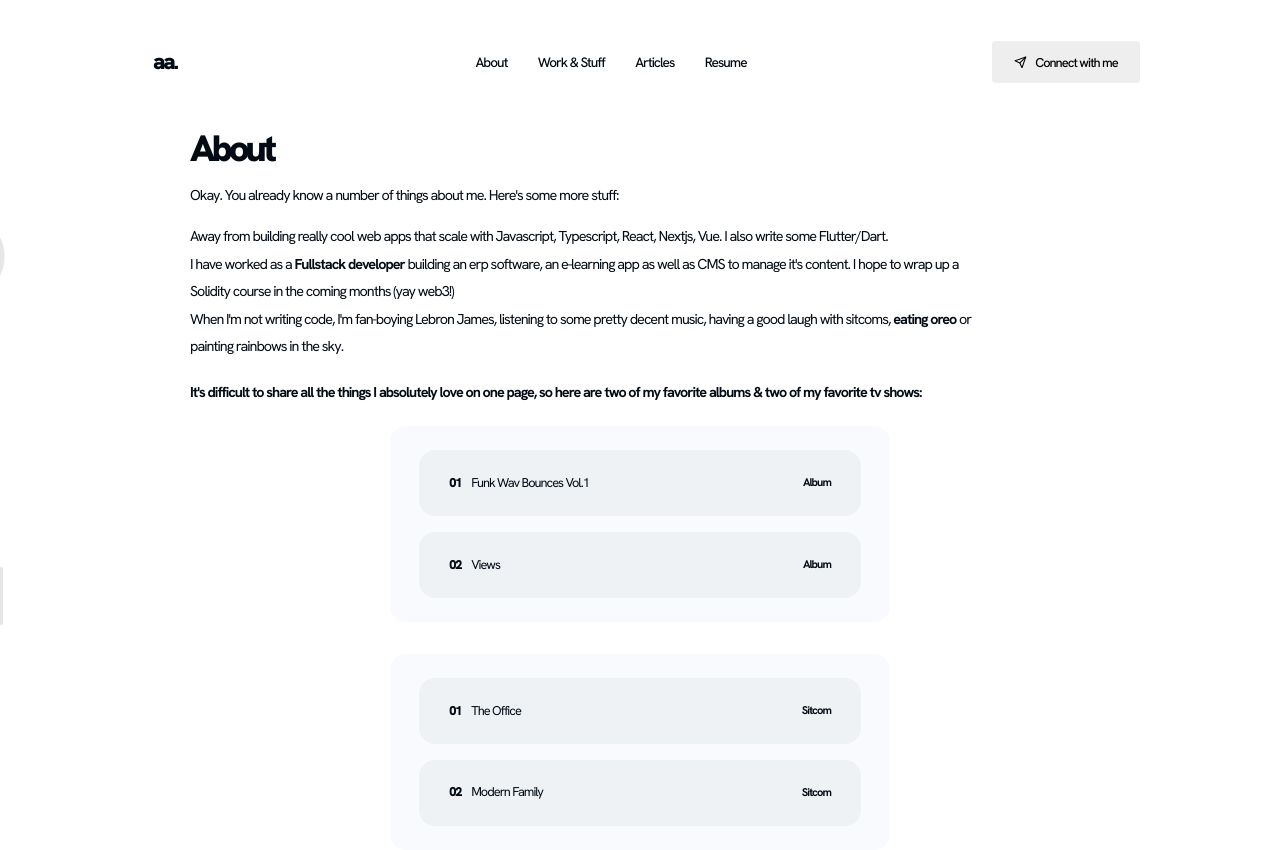
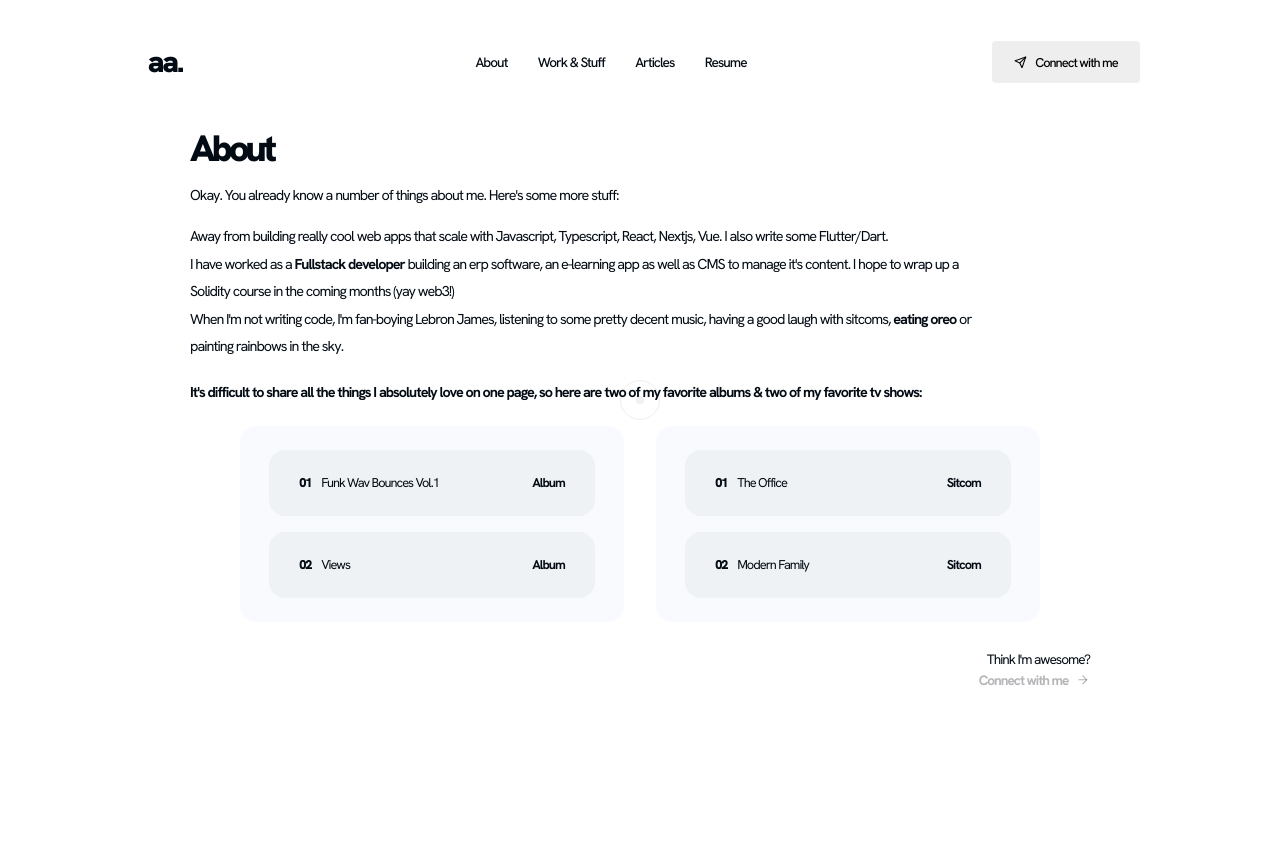
Before and after one commit to sambabib/kittsfolio, a Next.js app: page /about in a window 1280 px wide. After the commit the page ends 800 px from the top, so only its background shows below. Built offline with nearby package versions, Linux system fonts and the light colour scheme.

Commit message:
added cursor && about animations

```diff
--- /dev/null
+++ b/components/cursor.tsx
@@ -0,0 +1,117 @@
+import { useRef, useEffect } from 'react';
+import type { ReactElement } from 'react';
+
+// styles
+import styles from '../styles/cursor.module.scss';
+
+const Cursor = (): ReactElement => {
+  const delay: number = 18;
+
+  const cursorVisible = useRef<boolean>(true);
+  const cursorEnlarged = useRef<boolean>(false);
+
+  if (typeof window !== 'undefined') {
+    //   bypassing window error
+  }
+
+  const endX = useRef<number>(window.innerWidth / 2);
+  const endY = useRef<number>(window.innerHeight / 2);
+
+  const _x = useRef<number>(0);
+  const _y = useRef<number>(0);
+
+  const requestRef = useRef<any>(null);
+
+  const toggleCursorVisibility = (): void => {
+    if (cursorVisible.current) {
+      dotRef.current!.style.opacity = '1';
+      outlineRef.current!.style.opacity = '1';
+    } else {
+      dotRef.current!.style.opacity = '0';
+      outlineRef.current!.style.opacity = '0';
+    }
+  };
+
+  const toggleCursorSize = (): void => {
+    if (cursorEnlarged.current) {
+      dotRef.current!.style.transform = 'translate(-50%, -50%) scale(0.75)';
+      outlineRef.current!.style.transform = 'translate(-50%, -50%) scale(1.5)';
+    } else {
+      dotRef.current!.style.transform = 'translate(-50%, -50%) scale(1)';
+      outlineRef.current!.style.transform = 'translate(-50%, -50%) scale(1)';
+    }
+  };
+
+  const mouseOverEvent = (): void => {
+    cursorEnlarged.current = true;
+    toggleCursorSize();
+  };
+
+  const mouseOutEvent = (): void => {
+    cursorEnlarged.current = false;
+    toggleCursorSize();
+  };
+
+  const mouseEnterEvent = (): void=> {
+    cursorVisible.current = true;
+    toggleCursorVisibility();
+  };
+
+  const mouseLeaveEvent = (): void => {
+    cursorVisible.current = false;
+    toggleCursorVisibility();
+  };
+
+  const mouseMoveEvent = (e: any) => {
+    cursorVisible.current = true;
+    toggleCursorVisibility();
+
+    endX.current = e.pageX;
+    endY.current = e.pageY;
+
+    dotRef.current!.style.top = endY.current + 'px';
+    dotRef.current!.style.left = endX.current + 'px';
+  };
+
+  const animateDotOutline = () => {
+    _x.current += (endX.current - _x.current) / delay;
+    _y.current += (endY.current - _y.current) / delay;
+
+    outlineRef.current!.style.top = _y.current + 'px';
+    outlineRef.current!.style.left = _x.current + 'px';
+
+    requestRef.current = requestAnimationFrame(animateDotOutline);
+  };
+
+  const outlineRef = useRef<HTMLDivElement | null>(null);
+  const dotRef = useRef<HTMLDivElement | null>(null);
+
+  useEffect(() => {
+    document.addEventListener('mousedown', mouseOverEvent);
+    document.addEventListener('mouseup', mouseOutEvent);
+    document.addEventListener('mousemove', mouseMoveEvent);
+    document.addEventListener('mouseenter', mouseEnterEvent);
+    document.addEventListener('mouseleave', mouseLeaveEvent);
+
+    animateDotOutline();
+
+    return () => {
+      document.removeEventListener('mousedown', mouseOverEvent);
+      document.removeEventListener('mouseup', mouseOutEvent);
+      document.removeEventListener('mousemove', mouseMoveEvent);
+      document.removeEventListener('mouseenter', mouseEnterEvent);
+      document.removeEventListener('mouseleave', mouseLeaveEvent);
+
+      cancelAnimationFrame(requestRef.current);
+    };
+  }, []);
+
+  return (
+    <>
+      <div ref={outlineRef} className={styles.cursor__outline}></div>
+      <div ref={dotRef} className={styles.cursor__dot}></div>
+    </>
+  );
+};
+
+export default Cursor;
--- a/components/layout.tsx
+++ b/components/layout.tsx
@@ -2,6 +2,7 @@ import type { ReactElement, ReactNode, ReactChild } from 'react';
 
 // components
 import Navbar from './navbar';
+import Cursor from './cursor';
 
 interface Children {
   children: ReactNode | ReactChild;
@@ -11,6 +12,7 @@ const Layout = ({ children }: Children): ReactElement => {
   return (
     <>
       <Navbar />
+      <Cursor />
       <main>{children}</main>
     </>
   );
--- a/components/navbar.tsx
+++ b/components/navbar.tsx
@@ -1,4 +1,6 @@
 import type { ReactElement } from 'react';
+import { motion, AnimatePresence } from 'framer-motion';
+import Link from 'next/link';
 
 // styles
 import styles from '../styles/navbar.module.scss';
@@ -8,16 +10,36 @@ import { FiSend } from 'react-icons/fi';
 
 const Navbar = (): ReactElement => {
   return (
-    <nav className={styles.nav}>
+    <AnimatePresence>
+      <motion.nav
+        className={styles.nav}
+        initial={{ opacity: 0, y: -50 }}
+        animate={{ opacity: 1, y: 0 }}
+        transition={{
+          ease: 'easeInOut',
+          duration: 1,
+          delay: 1.6,
+        }}
+      >
         <div className={styles.logo__container}>
+          <Link href='/'>
             <p>aa.</p>
+          </Link>
         </div>
         <div className={styles.nav__items}>
           <ul>
+            <Link href='/about'>
               <li>About</li>
+            </Link>
+            <Link href='/work-and-stuff'>
               <li>Work & Stuff</li>
+            </Link>
+            <Link href='/articles'>
               <li>Articles</li>
+            </Link>
+            <Link href='/resume'>
               <li>Resume</li>
+            </Link>
           </ul>
         </div>
         <div className={styles.nav__cta}>
@@ -25,7 +47,8 @@ const Navbar = (): ReactElement => {
             <FiSend /> Connect with me
           </button>
         </div>
-    </nav>
+      </motion.nav>
+    </AnimatePresence>
   );
 };
 
--- a/pages/_app.tsx
+++ b/pages/_app.tsx
@@ -1,20 +1,44 @@
-import '../styles/globals.scss'
+import '../styles/globals.scss';
 import type { ReactElement, ReactNode } from 'react';
 import type { NextPage } from 'next';
-import type { AppProps } from 'next/app'
+import type { AppProps } from 'next/app';
+import { motion } from 'framer-motion';
 
 type NextPageWithLayout = NextPage & {
-  getLayout?: (page: ReactElement) => ReactNode
+  getLayout?: (page: ReactElement) => ReactNode;
+};
+
+type AppPropsWithLayout = AppProps & {
+  Component: NextPageWithLayout;
+};
+
+function MyApp({ Component, pageProps, router }: AppPropsWithLayout) {
+  const getLayout = Component.getLayout ?? ((page) => page);
+
+  return getLayout(
+      <motion.div
+        key={router.route}
+        initial='pageInitial'
+        animate='pageAnimate'
+        exit='pageExit'
+        variants={{
+          pageInitial: {
+            opacity: 0,
+          },
+          pageAnimate: {
+            opacity: 1,
+            transition: {
+              delay: 0.6,
+            },
+          },
+          pageExit: {
+            opacity: 0,
+          },
+        }}
+      >
+        <Component {...pageProps} />
+      </motion.div>
+  );
 }
 
-type AppPropsWithLayout = AppProps & {
-  Component: NextPageWithLayout
-}
-
-function MyApp({ Component, pageProps }: AppPropsWithLayout) {
-  const getLayout = Component.getLayout ?? ((page) => page)
-
-  return getLayout (<Component {...pageProps} />)
-}
-
-export default MyApp
+export default MyApp;
--- a/pages/about.tsx
+++ b/pages/about.tsx
@@ -1,4 +1,6 @@
 import type { ReactElement } from 'react';
+import { motion, AnimatePresence } from 'framer-motion';
+import { FiArrowRight } from 'react-icons/fi';
 
 // components
 import Layout from '../components/layout';
@@ -14,37 +16,82 @@ import { sitcoms } from '../utils/sitcomsUtils';
 
 const About = (): ReactElement => {
   return (
+    <AnimatePresence exitBeforeEnter>
       <div className={styles.about}>
         <div className={styles.about__container}>
-        <h2>About</h2>
+          <motion.h2
+            initial={{ opacity: 0, x: -80 }}
+            animate={{ opacity: 1, x: 0 }}
+            transition={{
+              ease: 'easeInOut',
+              duration: 1,
+              delay: 2.6,
+            }}
+          >
+            About
+          </motion.h2>
           <section className={styles.section}>
-          <p>
-            Okay. You already know a number of things about me. Here's some more
-            stuff: <br />
-          </p>
-          <p>
-            Away from building really cool web apps that scale with Javascript,
-            Typescript, React, Nextjs, Vue. I also write some Flutter/Dart.{' '}
-            <br /> I have worked as a <span>Fullstack developer</span> building
-            an erp software, an e-learning app as well as CMS to manage it's
-            content. I hope to wrap up a Solidity course in the coming months
-            (yay web3!) <br /> When I'm not writing code, I'm fan-boying Lebron
-            James, listening to some pretty decent music, having a good laugh
-            with sitcoms, <span>eating oreo</span> or painting rainbows in the
-            sky.
-          </p>
+            <motion.p
+              initial={{ opacity: 0, x: -80 }}
+              animate={{ opacity: 1, x: 0 }}
+              transition={{
+                ease: 'easeInOut',
+                duration: 1,
+                delay: 2.4,
+              }}
+            >
+              Okay. You already know a number of things about me. Here's some
+              more stuff: <br />
+            </motion.p>
+            <motion.p
+              initial={{ opacity: 0, x: -80 }}
+              animate={{ opacity: 1, x: 0 }}
+              transition={{
+                ease: 'easeInOut',
+                duration: 1,
+                delay: 2,
+              }}
+            >
+              Away from building really cool web apps that scale with
+              Javascript, Typescript, React, Nextjs, Vue. I also write some
+              Flutter/Dart. <br /> I have worked as a{' '}
+              <span>Fullstack developer</span> building an erp software, an
+              e-learning app as well as CMS to manage it's content. I hope to
+              wrap up a Solidity course in the coming months (yay web3!) <br />{' '}
+              When I'm not writing code, I'm fan-boying Lebron James, listening
+              to some pretty decent music, having a good laugh with sitcoms,{' '}
+              <span>eating oreo</span> or painting rainbows in the sky.
+            </motion.p>
           </section>
 
-        <div className={styles.my__shit__intro}>
+          <motion.div
+            initial={{ opacity: 0, x: -80 }}
+            animate={{ opacity: 1, x: 0 }}
+            transition={{
+              ease: 'easeInOut',
+              duration: 1,
+              delay: 1.8,
+            }}
+            className={styles.my__shit__intro}
+          >
             <h4>
               It's difficult to share all the things I absolutely love on one
-            page, so here are two of my favorite albums & two of my favorite tv
-            shows:
+              page, so here are two of my favorite albums & two of my favorite
+              tv shows:
             </h4>
-        </div>
+          </motion.div>
 
           <section className={styles.my__shit}>
-          <div className={styles.my__music__container}>
+            <motion.div
+              initial={{ opacity: 0, scale: 0.8 }}
+              animate={{ opacity: 1, scale: 1 }}
+              transition={{
+                ease: [0.6, 0.01, -0.05, 0.95],
+                duration: 1,
+                delay: 3,
+              }}
+              className={styles.my__music__container}
+            >
               {music.map((item) => (
                 <Music
                   key={item.num}
@@ -54,9 +101,18 @@ const About = (): ReactElement => {
                   type={item.type}
                 />
               ))}
-          </div>
+            </motion.div>
 
-          <div className={styles.my__sitcoms__container}>
+            <motion.div
+              initial={{ opacity: 0, scale: 0.8 }}
+              animate={{ opacity: 1, scale: 1 }}
+              transition={{
+                ease: [0.6, 0.01, -0.05, 0.95],
+                duration: 1,
+                delay: 3.2,
+              }}
+              className={styles.my__sitcoms__container}
+            >
               {sitcoms.map((sitcom) => (
                 <Sitcoms
                   key={sitcom.num}
@@ -65,14 +121,46 @@ const About = (): ReactElement => {
                   type={sitcom.type}
                 />
               ))}
-          </div>
+            </motion.div>
+          </section>
+
+          <section className={styles.connect}>
+            <motion.h3
+              initial={{ opacity: 0, x: 80 }}
+              animate={{ opacity: 1, x: 0 }}
+              transition={{
+                ease: [0.6, 0.01, -0.05, 0.95],
+                duration: 1,
+                delay: 3.5,
+              }}
+            >
+              Think I'm awesome? <br />{' '}
+              <motion.span
+                initial={{ opacity: 0, x: 80 }}
+                animate={{ opacity: 1, x: 0 }}
+                transition={{
+                  ease: [0.6, 0.01, -0.05, 0.95],
+                  duration: 1,
+                  delay: 3.6,
+                }}
+              >
+                Connect with me <FiArrowRight className={styles.icon} />
+              </motion.span>
+            </motion.h3>
           </section>
         </div>
 
         <section className={styles.about__background}>
-        <p>Como Estas?</p>
+          <motion.p
+            initial={{ opacity: 0, x: 100 }}
+            animate={{ opacity: 0.1, x: 0 }}
+            transition={{ ease: 'easeInOut', delay: 1, duration: 1 }}
+          >
+            Como Estas?
+          </motion.p>
         </section>
       </div>
+    </AnimatePresence>
   );
 };
 
--- a/styles/_variable.scss
+++ b/styles/_variable.scss
@@ -6,6 +6,7 @@ $background-primary: #eee;
 $background-secondary: #f8fafd;
 $background-tertiary: #eff2f5;
 $primary-green: #1DB954;
+$primary-purple: #A020F0;
 
 // fonts
 $font-sora: 'Sora', sans-serif;
--- a/styles/about.module.scss
+++ b/styles/about.module.scss
@@ -41,29 +41,83 @@
 
     .my__shit {
       display: flex;
-      flex-direction: column;
       gap: 2rem;
-      max-width: 500px;
+      max-width: 800px;
       margin: 0 auto;
 
       .my__music__container,
       .my__sitcoms__container {
         display: flex;
         flex-direction: column;
+        width: 50%;
         gap: 1rem;
         padding: 1.5rem 1.8rem;
         background: $background-secondary;
         border-radius: 16px;
       }
     }
+
+    .connect {
+      display: flex;
+      justify-content: flex-end;
+      text-align: right;
+      margin: 0.9rem 0;
+      transition: all 0.3s ease;
+
+      h3 {
+        font-size: 0.85rem;
+        letter-spacing: -1px;
+        font-weight: 400;
+
+        span {
+          font-weight: 700 !important;
+          color: rgba($color: $text-main, $alpha: 0.3);
+          display: flex;
+          align-items: center;
+          gap: 8px;
+          padding: 0.2rem 0;
+          cursor: pointer;
+
+          &:hover {
+            text-decoration: underline;
+          }
+
+          .icon {
+            animation: bounce 2s ease infinite;
+          }
+        }
+
+        @keyframes bounce {
+          0%,
+          25%,
+          55%,
+          75%,
+          100% {
+            transform: translateX(0);
+          }
+
+          45% {
+            transform: translateX(-10px);
+          }
+
+          65% {
+            transform: translateX(-5px);
+          }
+
+          85% {
+            transform: translateX(5px);
+          }
+        }
+      }
+    }
   }
 
   .about__background {
-    height: 300px;
+    height: 120px;
     width: 100%;
     position: fixed;
-    bottom: -200px;
-    right: 600px;
+    bottom: -140px;
+    left: -520px;
     transform: rotateZ(90deg);
 
     p {
--- /dev/null
+++ b/styles/cursor.module.scss
@@ -0,0 +1,27 @@
+// partials
+@import 'variable';
+
+.cursor__outline,
+.cursor__dot {
+  pointer-events: none;
+  position: absolute;
+  top: 50%;
+  left: 50%;
+  transform: translate(-50%, -50%);
+  border-radius: 50%;
+  opacity: 1;
+  transition: opacity 0.3s ease-in-out, transform 0.3s ease-in-out;
+}
+
+.cursor__dot {
+  width: 8px;
+  height: 8px;
+  background: $background-tertiary;
+}
+
+.cursor__outline {
+  width: 40px;
+  height: 40px;
+  background: transparent;
+  border: 1px solid $background-primary;
+}
--- a/styles/music.module.scss
+++ b/styles/music.module.scss
@@ -36,7 +36,7 @@
     }
 
     .type {
-      font-size: 0.7rem;
+      font-size: 0.8rem;
       font-weight: 700;
     }
   }
--- a/styles/navbar.module.scss
+++ b/styles/navbar.module.scss
@@ -17,9 +17,12 @@
     align-items: center;
 
     p {
-      font-size: 1.4rem;
+      font-size: 1.9rem;
       font-weight: 900;
       letter-spacing: -2px;
+      display: flex;
+      justify-content: center;
+      cursor: pointer !important;
     }
   }
 
--- a/styles/sitcoms.module.scss
+++ b/styles/sitcoms.module.scss
@@ -13,8 +13,8 @@
     cursor: pointer;
 
     &:hover {
-      background: $primary-blue;
       color: $background-main;
+      background: $primary-purple;
     }
 
     .num__and__title {
@@ -35,7 +35,7 @@
     }
 
     .type {
-      font-size: 0.7rem;
+      font-size: 0.8rem;
       font-weight: 700;
     }
   }
```
Also changed, not shown: pages/index.tsx (+7 -5 lines). Lines whose indentation alone changed are shown as unchanged.
